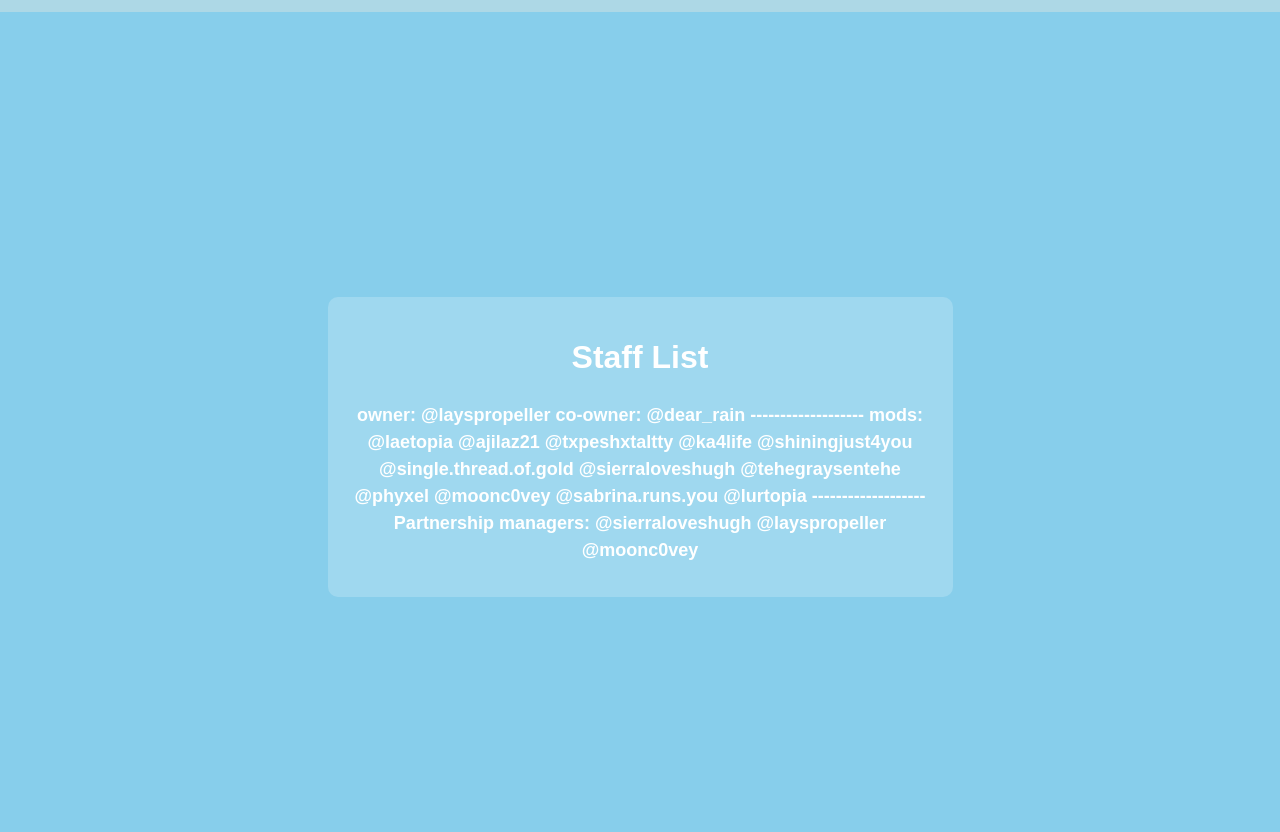
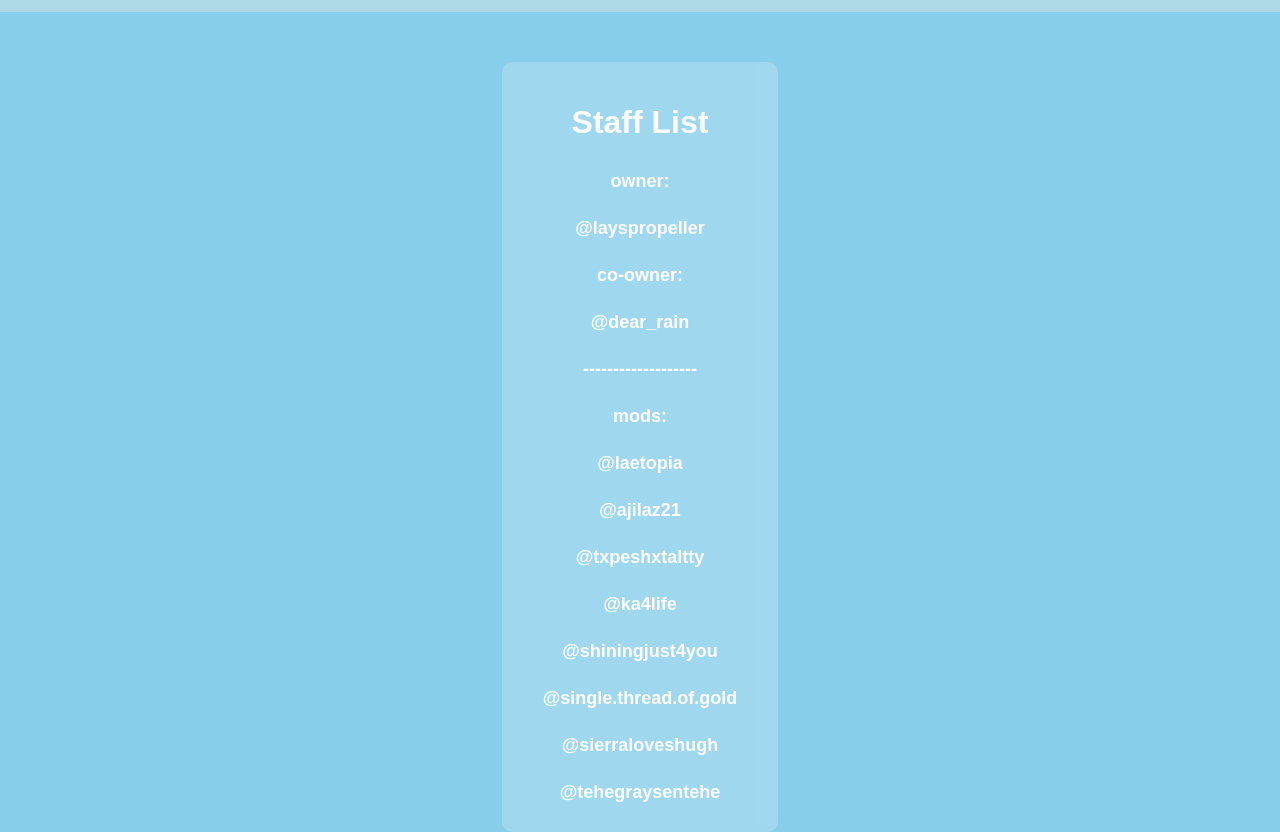
Before and after one commit to thisishowtomorrowmoves/Saturn, a plain HTML site: page staff.html in a window 1280 px wide. Shown: the part 68-900 px from the top of the page. Drawn offline with Linux system fonts and the light colour scheme.

Commit message:
Update staff.html

```diff
--- a/staff.html
+++ b/staff.html
@@ -134,31 +134,33 @@
         <!-- The info-box (text box) goes below the button -->
         <div class="info-box">
             <h1>Staff List</h1>
-            <p>
-owner:
-@layspropeller
-co-owner:
-@dear_rain
--------------------
-mods:
-@laetopia
-@ajilaz21
-@txpeshxtaltty
-@ka4life
-@shiningjust4you
-@single.thread.of.gold
-@sierraloveshugh
-@tehegraysentehe
-@phyxel
-@moonc0vey
-@sabrina.runs.you
-@lurtopia
--------------------
-Partnership managers:
-@sierraloveshugh
-@layspropeller
-@moonc0vey
+<p>owner:</p>
+<p>@layspropeller</p>
+<p>co-owner:</p>
+<p>@dear_rain</p>
+<p>-------------------</p>
+<p>mods:</p>
+<p>@laetopia</p>
+<p>@ajilaz21</p>
+<p>@txpeshxtaltty</p>
+<p>@ka4life</p>
+<p>@shiningjust4you</p>
+<p>@single.thread.of.gold</p>
+<p>@sierraloveshugh</p>
+<p>@tehegraysentehe</p>
+<p>@phyxel</p>
+<p>@moonc0vey</p>
+<p>@sabrina.runs.you</p>
+<p>@lurtopia</p>
+<p>@kikss16</p>
+<p>@.thisishowtomorrowmoves
 </p>
+<p>@litnathan</p>
+<p>-------------------</p>
+<p>Partnership managers:</p>
+<p>@sierraloveshugh</p>
+<p>@layspropeller</p>
+<p>@moonc0vey</p>
         </div>
     </div>
 </body>
```
